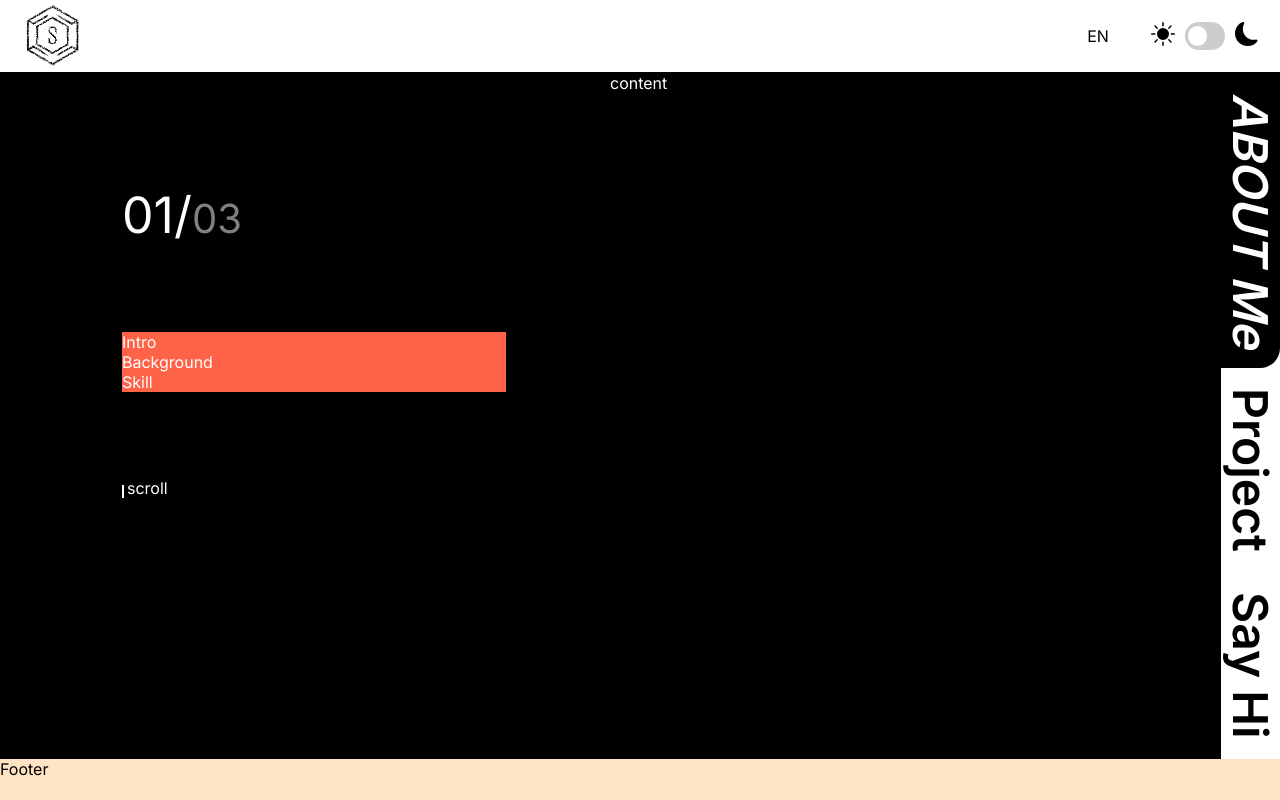
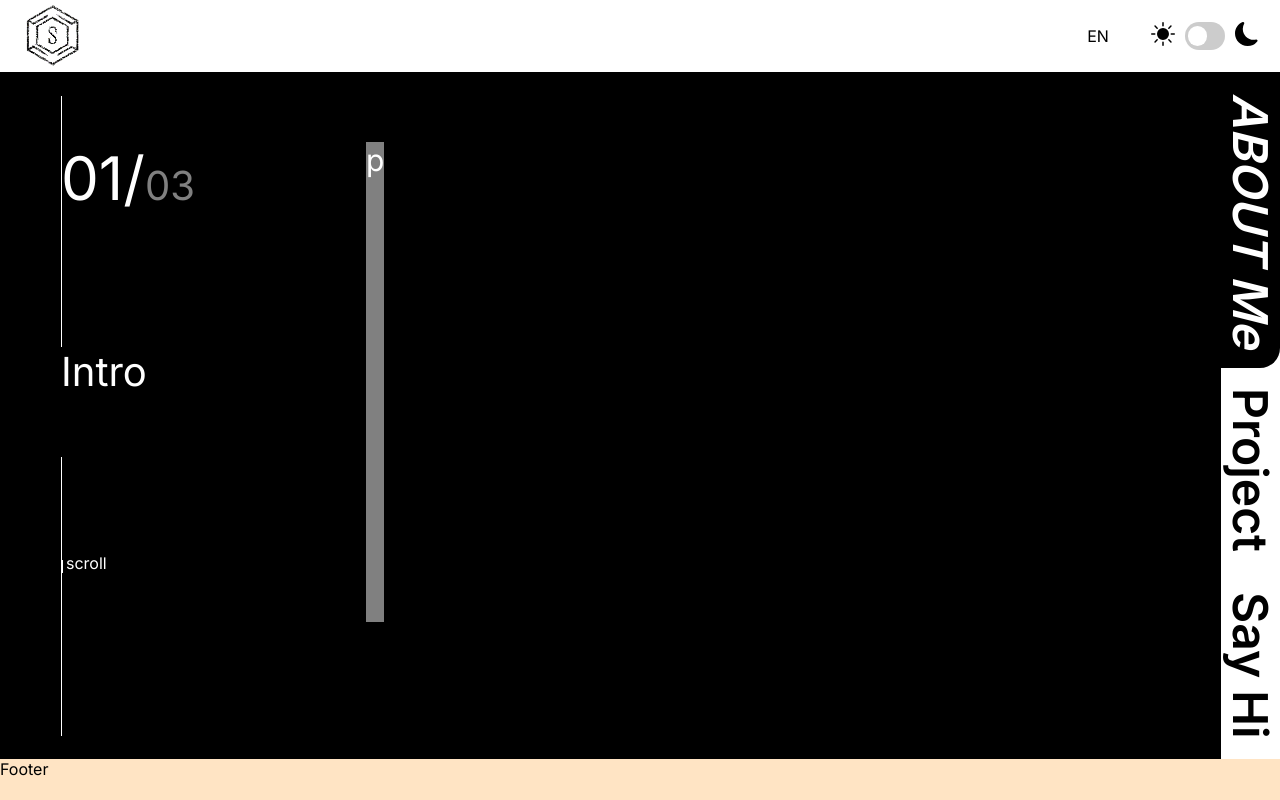
Before and after one commit to 95SR/portfolio-2, a React (Create React App) app: page /about in a window 1280 px wide. Built offline with nearby package versions, Linux system fonts and the light colour scheme.

Commit message:
update about page

```diff
--- a/src/component/About.css
+++ b/src/component/About.css
@@ -1,60 +1,66 @@
 .about{
+    height: 100%;
 
-    height: 100%;
-    position: relative;
     display: flex;
-    flex-direction: column;
+    align-items: center;
+    justify-content: center;
     color: white;
 }
 
- .title{
-    position: absolute;
-    top: 10%;
-    left: 10%;
+.about{
 
-    cursor:pointer;
-    height: 50vh;
-    width: 30vw;
-    display: flex;
-    flex-direction: column;
-    justify-content: space-around;
-}
-
-.number{
-    font-size: 50px;
-    font-weight: 400;
-}
-
-.number span{
-    color: gray;
-    font-size: 40px;
-}
-
-.subtitles{
-    background-color: tomato;
-}
- .content{
-    position: absolute;
-    top: 0px;
-    left: 50%;
-}
-
-.about::before{
-    content: "";
-    background-color: rgb(0, 0, 0);
+    background-color: black;
     width: 100%;
     height: 100%;
-    display:block;
+
 
     z-index: -1;
     animation: enter 1s ease;
     animation-fill-mode: forwards;
 }
 
+.container{
+
+    height: 80vh;
+    width: 90%;
+    overflow: scroll;
+    position: relative;
+    display: flex;
+    animation-name: contentEnter;
+  animation-duration: 0.5s;
+  animation-delay: 1s;
+  opacity: 0;
+  animation-fill-mode: forwards;
+}
+
+@keyframes contentEnter{
+    from {opacity: 0;}
+    to{opacity: 100%;}
+}
+
+.title{
+
+    width: 40%;
+    position: relative;
+
+}
+
+.container::-webkit-scrollbar{
+    display: none;
+}
+
+.blank{
+    background-color: white;
+    height: 160vh;
+    width: 1px;
+    position: absolute;
+
+}
+
 .scroll{
-    position: relative;
+    position: fixed;
     overflow: hidden;
-
+    top: 70%;
     padding-left: 5px;
 }
 
@@ -72,12 +78,25 @@ transform: translateY(40px);
 
 }
 
+.up span{
+    position: absolute;
+bottom: -30px;
+left: 0;
+    background-color: white;
+    height: 20px;
+    width: 2px;
+    display: inline-block;
+
+    animation: movingUp 2s linear infinite;
+transform: translateY(40px);
+
+}
+
 .scroll p{
     position: block;
     left: 0;
     top: 0;
 }
-
 
 @keyframes moving{
     0% {
@@ -89,3 +108,64 @@ transform: translateY(40px);
 
       }
 }
+
+@keyframes movingUp{
+    0% {
+        transform: translateY(50px);
+
+      }
+      100% {
+        transform: translateY(0);
+
+      }
+}
+
+
+.number{
+    font-size: 60px;
+    font-weight: 400;
+    position: fixed;
+    top: 10%;
+}
+
+.number span{
+    color: gray;
+    font-size: 40px;
+}
+
+.subtitles{
+    background-color: black;
+    position: fixed;
+    top : 40%;
+    display: flex;
+    flex-direction: column;
+    gap: 100px;
+    height: 110px;
+    overflow: hidden;
+    font-size: 40px;
+
+}
+
+.content{
+    background-color: gray;
+    position: fixed;
+    top: 10%;
+    display: flex;
+    flex-direction: column;
+    gap: 80px;
+    height: 70%;
+    overflow: hidden;
+    font-size: 30px;
+    left: 30%;
+    margin-right: 20px;
+}
+
+.skill{
+    transform: translateY(-30px);
+}
+
+
+
+.cursor-custom{
+    position: fixed;
+}
--- a/src/component/About.jsx
+++ b/src/component/About.jsx
@@ -1,35 +1,96 @@
-import React from 'react'
+import React, {useState, useEffect} from 'react'
 import './About.css'
 
 function About() {
+  const [scrollY, setScrollY] = useState(0);
+const [pageNum, setPageNum] = useState('01')
+
+    const handleScroll = e => {
+      let scroll=e.target.scrollTop/2;
+      setScrollY(scroll)
+      console.log(scrollY)
+      if(scrollY < 70) {
+        setPageNum('01')
+      } else if(scrollY >= 70 && scrollY < 200){
+        setPageNum('02')
+      } else {setPageNum('03')}
+    }
+
+
+
+    const [mousePos, setMousePos] = useState({});
+
+    useEffect(() => {
+      const handleMouseMove = (event) => {
+        setMousePos({ x: event.clientX, y: event.clientY });
+      };
+
+      window.addEventListener('mousemove', handleMouseMove);
+
+      return () => {
+        window.removeEventListener(
+          'mousemove',
+          handleMouseMove
+        );
+      };
+    }, []);
+
+
   return (
-    <div className='about'>
-      <div className="container">
-        <div className="title">
+    <div className='about'  >
+
+      <div className="container"  onScroll={handleScroll} >
+      <div className="cursor-custom" style={{transform: `translate3d(${mousePos.x-80}px, ${mousePos.y-90}px, 0)`}}>
+
+      {
+        scrollY < 260
+        ?
+
+        <div className="scroll">
+            <span>  </span> scroll
+      </div>
+      :
+
+      <div className="scroll up">
+            <span>  </span> scroll up
+      </div>
+
+      }
+
+        </div>
+      <div className="blank"></div>
+        <div className="title" >
           <div className="number">
-          01/<span>03</span>
+          {pageNum}/<span>03</span>
           </div>
 
-          <div className="subtitles">
-            <div className="sub">
+          <div className="subtitles" >
+            <div className="sub intro" style={{transform: `translateY(${-scrollY}px)`}}>
               Intro
             </div>
-            <div className="sub">
+            <div className="sub bg" style={{transform: `translateY(${-scrollY}px)`}}>
               Background
             </div>
-            <div className="sub">
+            <div className="sub skill" style={{transform: `translateY(${-scrollY}px)`}}>
               Skill
             </div>
           </div>
 
-          <div className="scroll">
-            <span>  </span> scroll
-          </div>
+
+
+
+
 
         </div>
+
         <div className="content">
-          content
+          {pageNum == '01' ? <div>p</div> : <div>s</div>}
+
+
         </div>
+
+
+
       </div>
 
 
```
